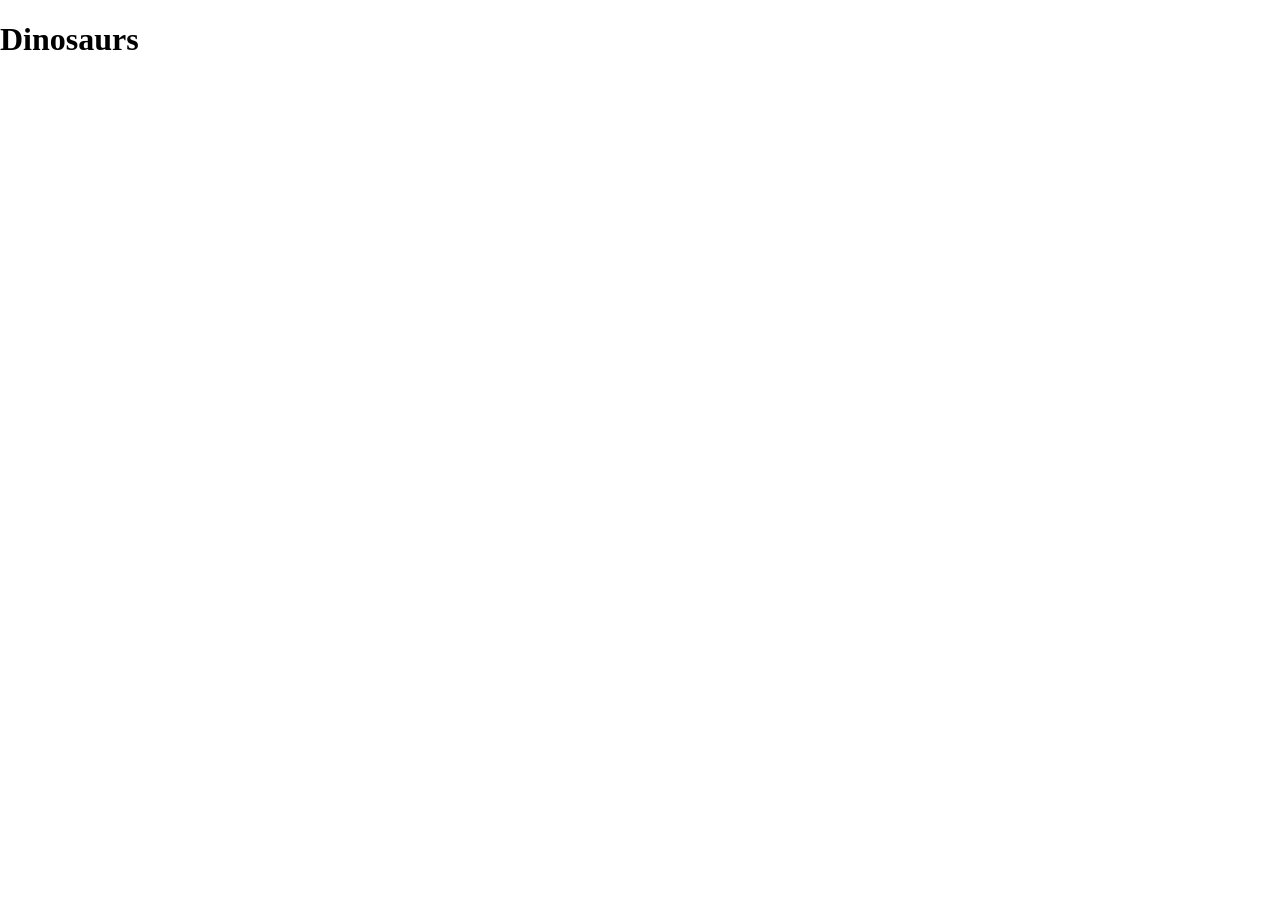
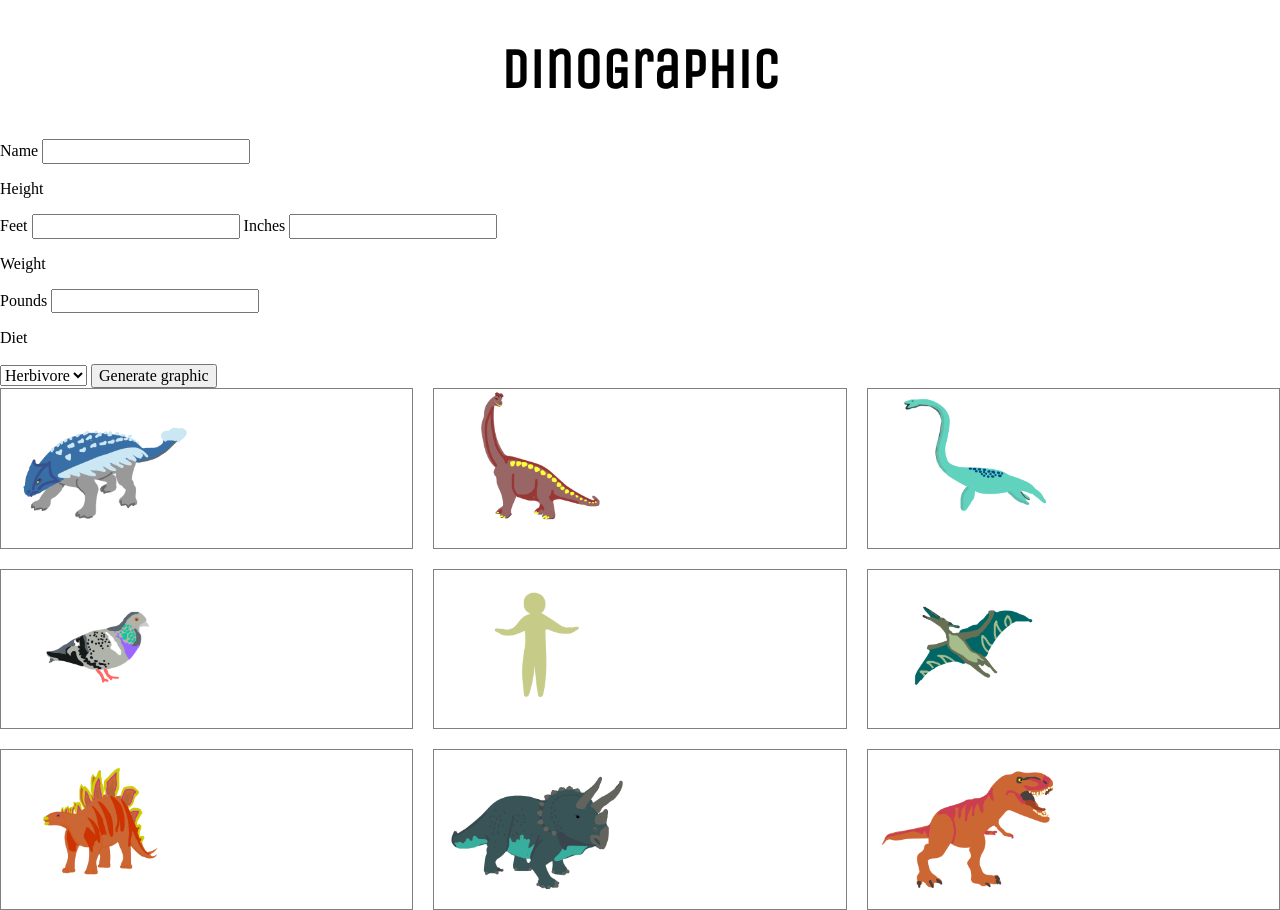
Before and after one commit to chrissygonzalez/udacity-js-dinosaurs, a plain HTML site: page index.html in a window 1280 px wide. Before the commit the page ends 800 px from the top, so only its background shows below. Drawn offline with nearby package versions, Linux system fonts and the light colour scheme; a web font is replaced by a local one.

Commit message:
feat: add basic layout and minimal styling

```diff
--- a/index.html
+++ b/index.html
@@ -6,7 +6,7 @@
     <meta http-equiv="X-UA-Compatible" content="ie=edge" />
     <title>Dinographic</title>
     <link
-      href="https://fonts.googleapis.com/css?family=Frijole|Open+Sans|Oswald&display=swap"
+      href="https://fonts.googleapis.com/css?family=Unica+One|Open+Sans|Oswald&display=swap"
       rel="stylesheet"
     />
     <!-- Normalize browser styles -->
@@ -19,6 +19,45 @@
     <script defer src="dinosaurs.js"></script>
   </head>
   <body>
-    <h1>Dinosaurs</h1>
+    <h1>DinoGraphic</h1>
+    <main>
+      <section id="dino-form">
+        <form>
+          <label>Name</label>
+          <input type="text" />
+
+          <p>Height</p>
+          <label>Feet</label>
+          <input type="number" />
+          <label>Inches</label>
+          <input type="number" />
+
+          <p>Weight</p>
+          <label>Pounds</label>
+          <input type="number" />
+
+          <p>Diet</p>
+          <select>
+            <option>Herbivore</option>
+            <option>Carnivore</option>
+            <option>Omnivore</option>
+          </select>
+          <input type="submit" value="Generate graphic" />
+        </form>
+      </section>
+      <section id="dino-graphic">
+        <div class="grid">
+          <div id="one"><img src="images/ankylosaurus.png" /></div>
+          <div id="two"><img src="images/brachiosaurus.png" /></div>
+          <div id="three"><img src="images/elasmosaurus.png" /></div>
+          <div id="four"><img src="images/pigeon.png" /></div>
+          <div id="five"><img src="images/human.png" /></div>
+          <div id="six"><img src="images/pteranodon.png" /></div>
+          <div id="seven"><img src="images/stegosaurus.png" /></div>
+          <div id="eight"><img src="images/triceratops.png" /></div>
+          <div id="nine"><img src="images/tyrannosaurus rex.png" /></div>
+        </div>
+      </section>
+    </main>
   </body>
 </html>
--- a/styles.css
+++ b/styles.css
@@ -0,0 +1,23 @@
+h1 {
+  font-family: 'Unica One', sans-serif;
+  font-size: 56px;
+  text-align: center;
+}
+
+img {
+  width: 50%;
+}
+
+.grid {
+  display: grid;
+  grid-template-columns: repeat(3, 1fr);
+  gap: 20px;
+  min-width: 800px;
+  margin: 0 auto;
+}
+
+.grid div {
+  border: 1px solid gray;
+  /* width: 250px; */
+  min-height: 100px;
+}
```
